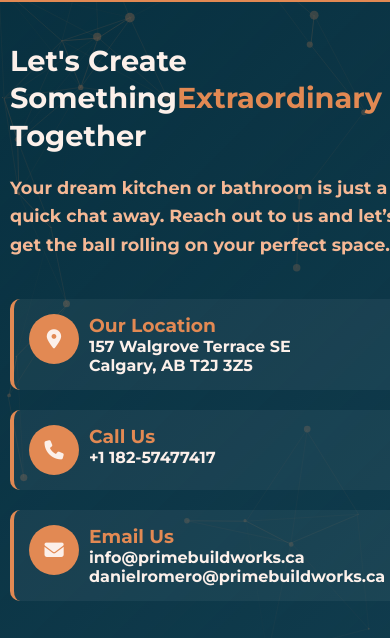
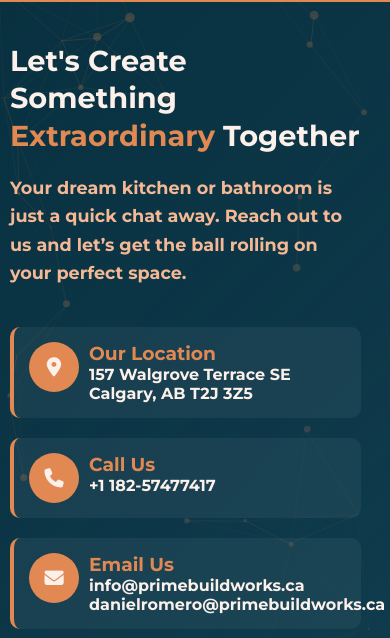
Before and after one commit to ch1pilo/x, a plain HTML site: page paginas/contact.html in a window 390 px wide. Shown: the part 96-734 px from the top of the page. Drawn offline with Linux system fonts and the light colour scheme.

Commit message:
arreglado_el_responsivo_contacto

```diff
--- a/css/stylecontact.css
+++ b/css/stylecontact.css
@@ -490,6 +490,10 @@ header{
         grid-template-columns: 1fr;
     }
 
+    .contact-info{
+        width: 90%;
+    }
+
     .contact-info h1 {
         font-size: 2rem;
         line-height: 1.3;
@@ -549,6 +553,7 @@ header{
     .contact-form-container {
         padding: 20px 15px;
         margin: 0 5px;
+        width: 350px;
     }
 
     .contact-item {
```
Also changed, not shown: paginas/contact.html (+1 -1 lines).
